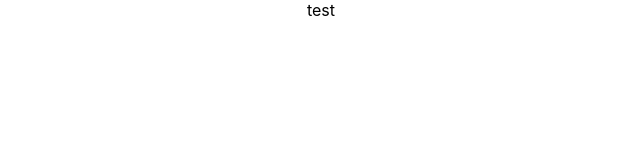
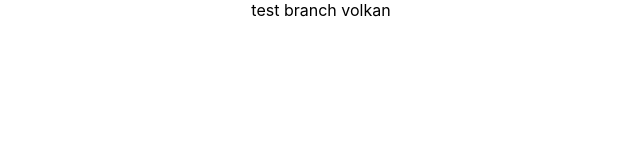
Before and after one commit to volkankaraali/kodluyoruz-coin, a React (Create React App) app: page / in a window 1280 px wide. Shown: the top 160 px of the page, without its empty margins (319-959 px from the left). Built offline with nearby package versions, Linux system fonts and the light colour scheme.

Commit message:
volkan branch

```diff
--- a/src/App.js
+++ b/src/App.js
@@ -2,7 +2,11 @@ import logo from "./logo.svg";
 import "./App.css";
 
 function App() {
-  return <div className="App">test</div>;
+  return <div className="App">
+    test
+
+    branch volkan
+  </div>
 }
 
 export default App;
```
